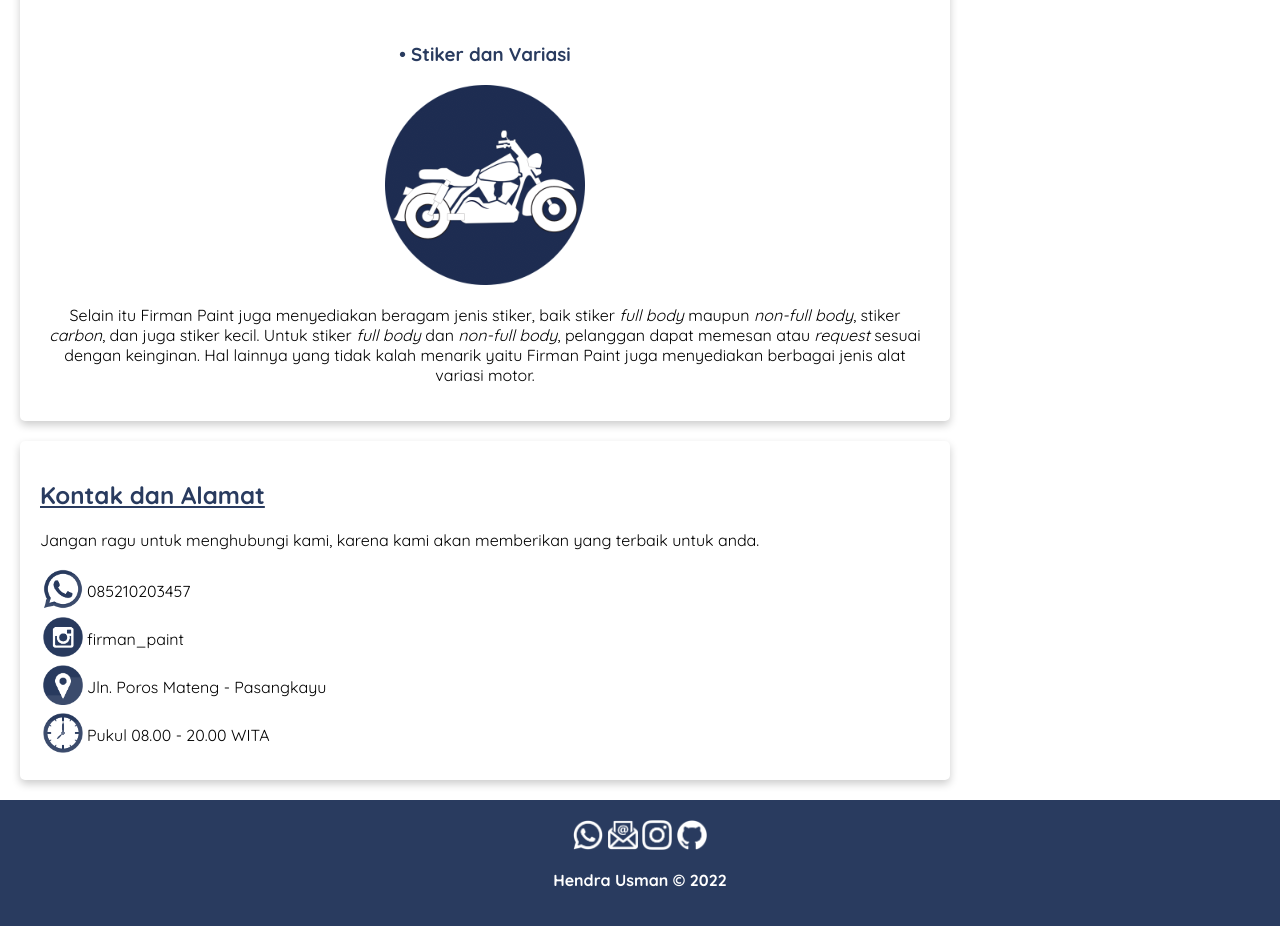
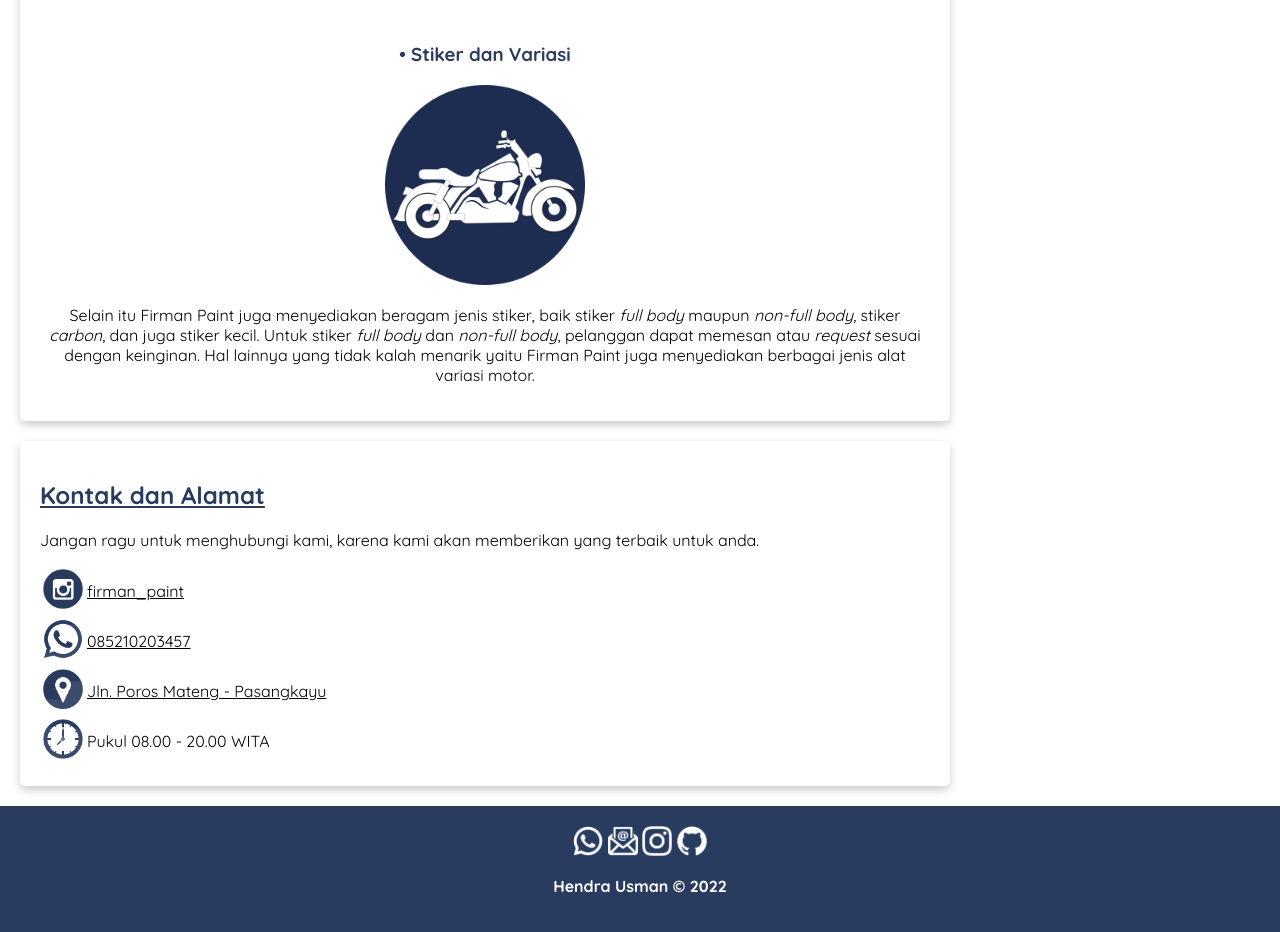
Before and after one commit to MR-HENDRA/WEB-DICODING, a plain HTML site: page index.html in a window 1280 px wide. Shown: the part 2056-2988 px from the top of the page. Drawn offline with Linux system fonts and the light colour scheme.

Commit message:
git push

```diff
--- a/assets/styles/style.css
+++ b/assets/styles/style.css
@@ -56,6 +56,26 @@ tr td:hover {
 
 .card:hover {
   box-shadow: 0px 0px 16px 0px #a3adc1;
+}
+
+/* rule akan diterapkan pada sebuah tautan yang belum pernah dikunjungi */
+.card a:link {
+  color: black;
+}
+
+/* rule akan diterapkan pada sebuah tautan yang sudah pernah dikunjungi */
+.card a:visited {
+  color: #293b5f;
+}
+
+/* rule akan diterapkan pada sebuah tautan ketika diarahkan dengan kursor */
+.card a:hover {
+  font-weight: bold;
+}
+
+/* rule akan diterapkan pada sebuah tautan ketika ditekan */
+.card a:active {
+  color: #ebdece;
 }
 
 main {
--- a/index.html
+++ b/index.html
@@ -75,19 +75,32 @@
         <article id="contact" class="card">
           <h2><u>Kontak dan Alamat</u></h2>
           <p class="text-paragraf">Jangan ragu untuk menghubungi kami, karena kami akan memberikan yang terbaik untuk anda.</p>
+          <a href="https://www.instagram.com/firman_paint/">
+            <table>
+              <tr>
+                <th><img src="assets/image/icon-kontak/ig.png" class="icon" alt="instagram" /></th>
+                <td>firman_paint</td>
+              </tr>
+            </table>
+          </a>
+          <a href="https://wa.me/+6285210203457?text=Assalamualaikum Kak. Apa benar ini dengan firman Paint">
             <table>
               <tr>
                 <th><img src="assets/image/icon-kontak/wa.png" class="icon" alt="whatsapp" /></th>
                 <td>085210203457</td>
               </tr>
-            <tr>
-              <th><img src="assets/image/icon-kontak/ig.png" class="icon" alt="instagram" /></th>
-              <td>firman_paint</td>
-            </tr>
+            </table>
+          </a>
+          <a href="https://maps.app.goo.gl/Xp8G6rjwrBVUH6Q39">
+            <table>
               <tr>
                 <th><img src="assets/image/icon-kontak/location.png" class="icon" alt="lokasi" /></th>
                 <td>Jln. Poros Mateng - Pasangkayu</td>
               </tr>
+            </table>
+          </a>
+
+          <table>
             <tr>
               <th><img src="assets/image/icon-kontak/time.png" class="icon" alt="jam" /></th>
               <td>Pukul 08.00 - 20.00 WITA</td>
```
Lines whose indentation alone changed are shown as unchanged.
